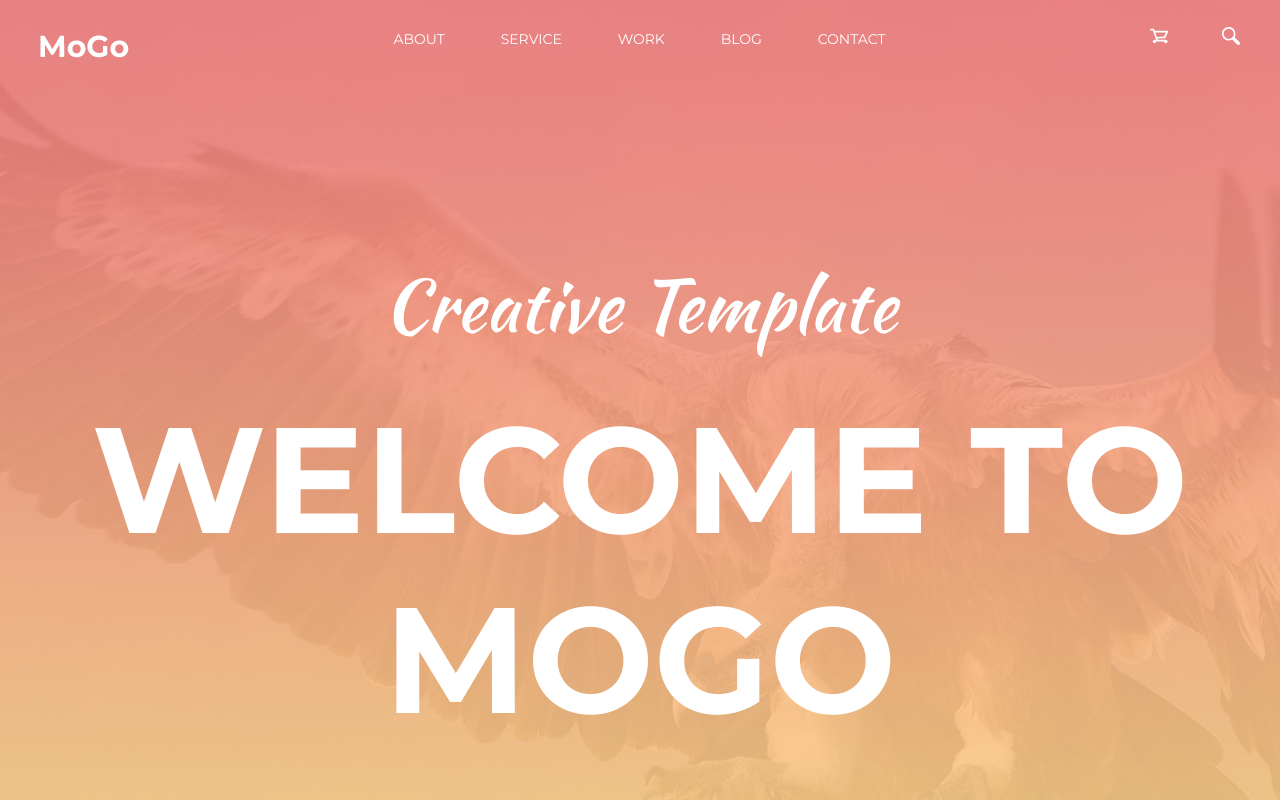
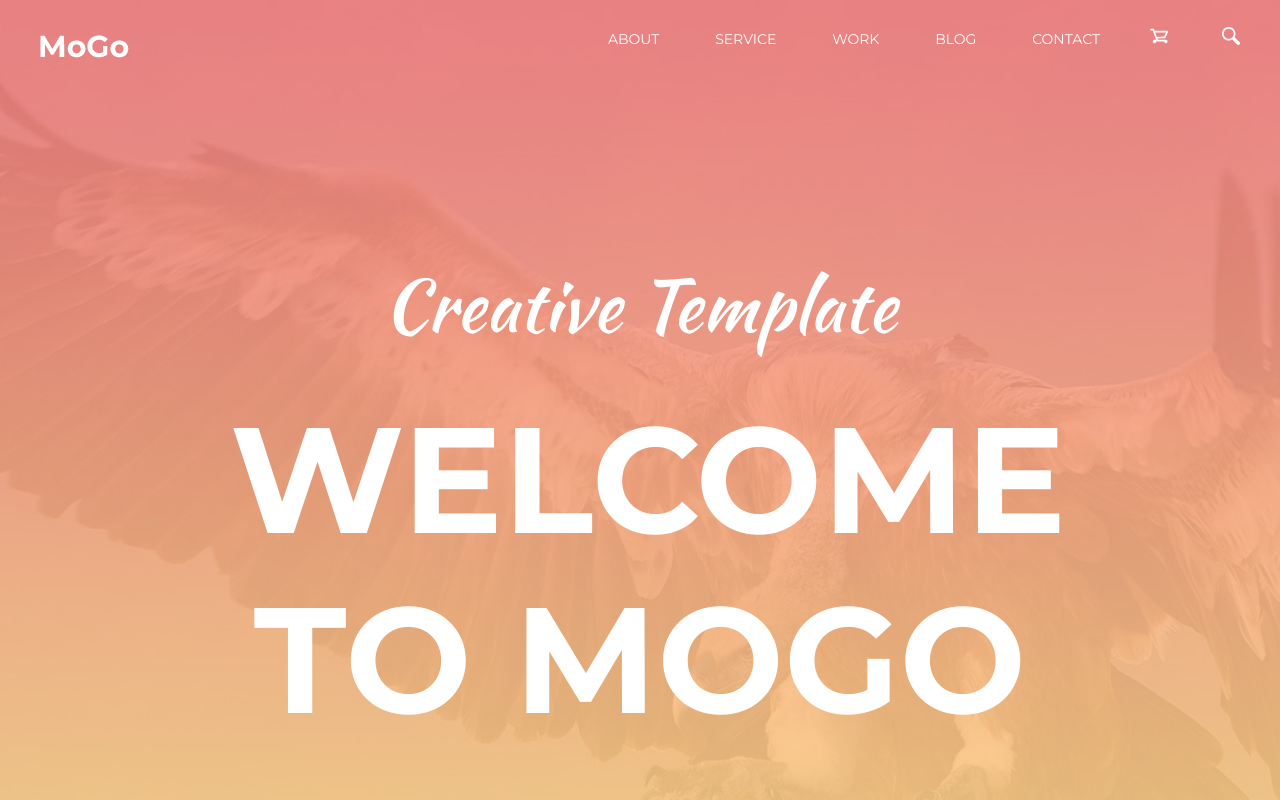
Before and after one commit to MrAndrew271988/homework-10, a website: page src/index.html in a window 1280 px wide. Shown: the top 800 px of the page. Drawn offline with Linux system fonts and the light colour scheme.

Commit message:
src folder changed

```diff
--- a/src/css/style.css
+++ b/src/css/style.css
@@ -72,6 +72,8 @@ input[type="radio"].visually-hidden {
   padding: 0;
   margin: 0;
   list-style: none;
+  margin-left: auto;
+  margin-right: 50px;
 }
 
 .site-icons {
@@ -161,7 +163,9 @@ input[type="radio"].visually-hidden {
   font-size: 150px;
   line-height: 180px;
   text-transform: uppercase;
-  margin: 0;
+  white-space: pre-wrap;
+  width: 820px;
+  margin: 0 auto;
   margin-bottom: 110px;
 }
 
```
